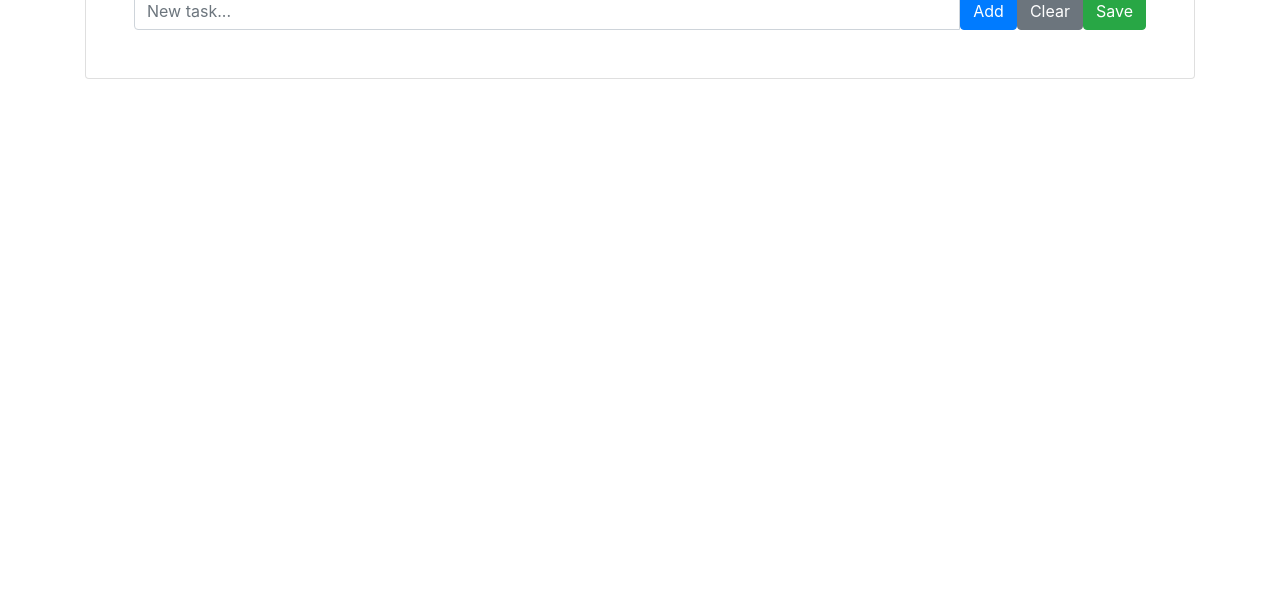
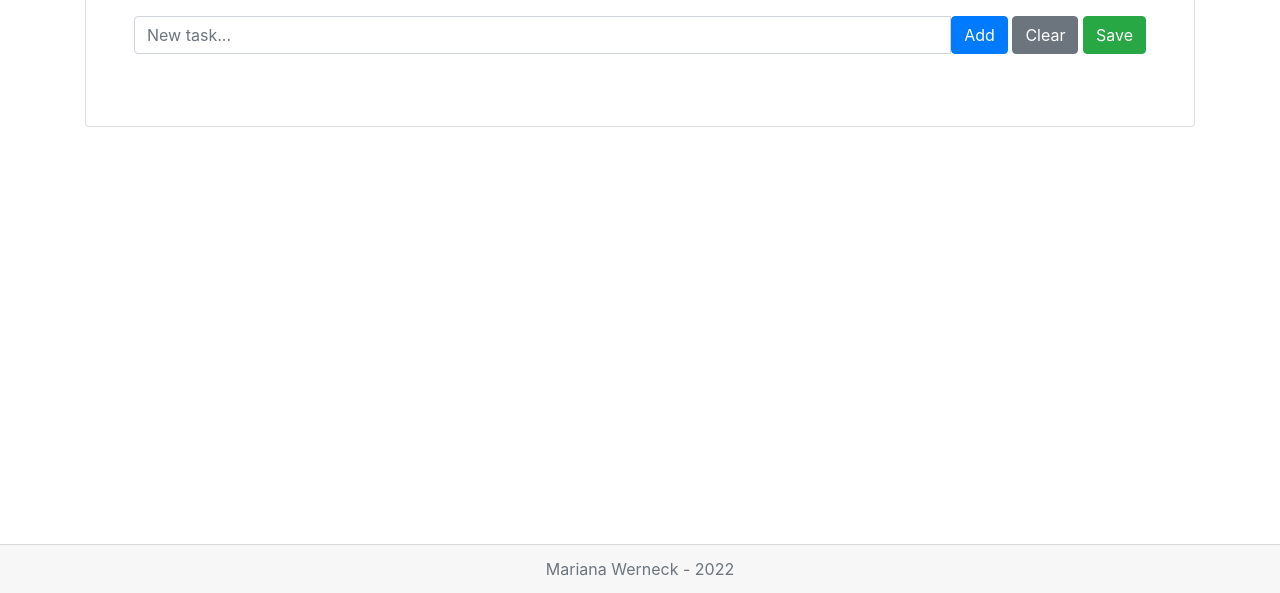
Before and after one commit to mariyzx/to-do-list, a plain HTML site: page index.html in a window 1280 px wide. Shown: the part 207-800 px from the top of the page. Drawn offline with nearby package versions, Linux system fonts and the light colour scheme.

Commit message:
Adicionando footer e espaçamentos

```diff
--- a/index.html
+++ b/index.html
@@ -8,14 +8,13 @@
     <link rel="stylesheet" href="style.css">
     <title>Task list</title>
 </head>
-<body>
-
+<body class="d-flex flex-column min-vh-100">
     <section>
         <div class="container py-5 h-100">
             <!-- Utilizando a estilização de card dentro de um container para ter um card 'centralizado' na página-->
             <div class="card">
                 <div class="card-body p-5">
-                    <div class="d-flex justify-content-center">
+                    <div class="d-flex justify-content-center mb-4">
                         <header>
                             <h1 class="text-center">Task List</h1>
                             <h2>Click on an item to finish</h2>
@@ -23,20 +22,29 @@
                     </div>
 
                     <div>
-                        <form>
+                        <form class="mb-4">
                             <div class="input-group">
                                 <input type="text" id="id-tarefa" class="form-control" placeholder="New task...">
-                                <button type="button" class="btn btn-primary">Add</button>
-                                <button type="button" class="btn btn-secondary">Clear</button>
-                                <button type="button" class="btn btn-success">Save</button>
+                                <div>
+                                    <button type="button" class="btn btn-primary">Add</button>
+                                    <button type="button" class="btn btn-secondary">Clear</button>
+                                    <button type="button" class="btn btn-success">Save</button>
+                                </div>
                             </div>
                         </form>
+
+                        <div>
+                            <ol class="task-list"></ol>
+                        </div>
                     </div>
                 </div>
             </div>
         </div>
     </section>
 
+<div class="card-footer text-muted text-center mt-auto">
+    Mariana Werneck - 2022
+</div>
     <script src="script.js"></script>
 </body>
 </html>
```
